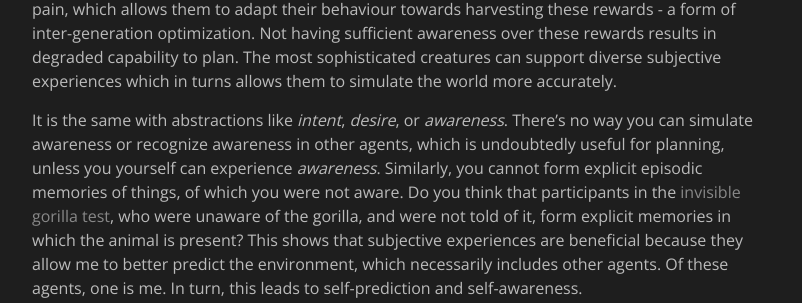
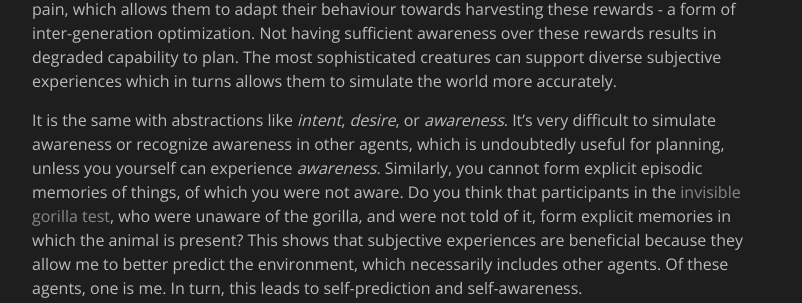
Before and after one commit to aceofgreens/aceofgreens.github.io, a Jekyll site: the page built from _posts/2023-08-15-the_great_charade.md, in a window 1280 px wide and 900 px high, scrolled down 2431 px. Shown: the part 151-454 px from the top of the window, without its empty margins (238-1040 px from the left). Built offline with Jekyll 4.4.1, drawn with Linux system fonts in a browser that asks for light colours; formulas are drawn with MathJax 3.

Commit message:
Bug fixes

```diff
--- a/_posts/2023-08-15-the_great_charade.md
+++ b/_posts/2023-08-15-the_great_charade.md
@@ -39,7 +39,7 @@ The idea that an agent can process rewards without being aware of them is contro
 
 This reasoning develops a basic hierarchy. The most primitive creatures cannot feel rewards and do not optimize anything during their lifetimes. The only optimization is through random mutations between generations. More complicated creatures experience rewards in the form of pleasure and pain, which allows them to adapt their behaviour towards harvesting these rewards - a form of inter-generation optimization. Not having sufficient awareness over these rewards results in degraded capability to plan. The most sophisticated creatures can support diverse subjective experiences which in turns allows them to simulate the world more accurately.
 
-It is the same with abstractions like *intent*, *desire*, or *awareness*. There's no way you can simulate awareness or recognize awareness in other agents, which is undoubtedly useful for planning, unless you yourself can experience *awareness*. Similarly, you cannot form explicit episodic memories of things, of which you were not aware. Do you think that participants in the [invisible gorilla test](https://en.wikipedia.org/wiki/Inattentional_blindness), who were unaware of the gorilla, and were not told of it, form explicit memories in which the animal is present? This shows that subjective experiences are beneficial because they allow me to better predict the environment, which necessarily includes other agents. Of these agents, one is me. In turn, this leads to self-prediction and self-awareness.
+It is the same with abstractions like *intent*, *desire*, or *awareness*. It's very difficult to simulate awareness or recognize awareness in other agents, which is undoubtedly useful for planning, unless you yourself can experience *awareness*. Similarly, you cannot form explicit episodic memories of things, of which you were not aware. Do you think that participants in the [invisible gorilla test](https://en.wikipedia.org/wiki/Inattentional_blindness), who were unaware of the gorilla, and were not told of it, form explicit memories in which the animal is present? This shows that subjective experiences are beneficial because they allow me to better predict the environment, which necessarily includes other agents. Of these agents, one is me. In turn, this leads to self-prediction and self-awareness.
 
 One final common question goes along the lines of "Why is it that we feel pain, pleasure, fear, joy in precisely those ways that we do, instead of some other totally different way?". I don't think this question is meaningful. Some other different way? Like what exactly? The thing is that I cannot even imagine how such a different way will feel like (again, because I need to be aware of it to later re-imagine it). Therefore, it almost seems like this *why* question has only one possible answer, and *why* questions with only one reason are ill-posed. After all, you need at least two possible reasons to say that the "right" reason is right, compared to the wrong one. Hence, I answer "Why not?". I don't think we should waste any more time on this.
 
```
Also changed, not shown: _posts/2023-10-01-visual_perception.md (+2 -2 lines).
